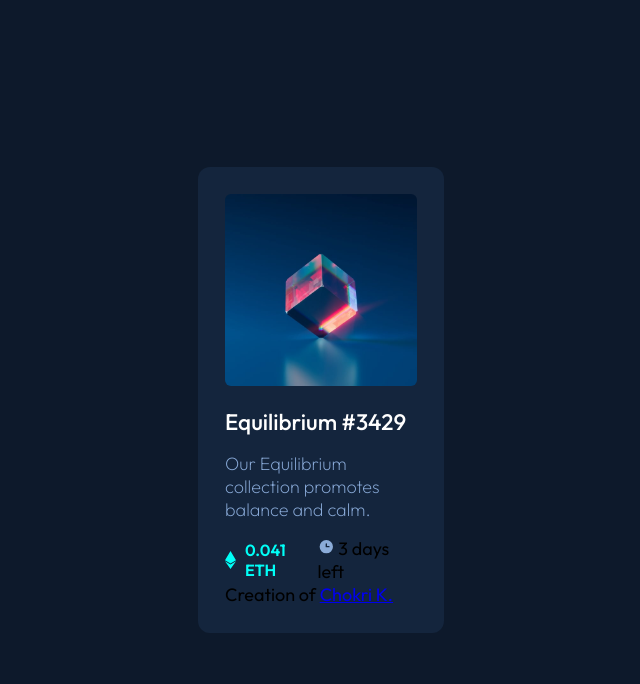
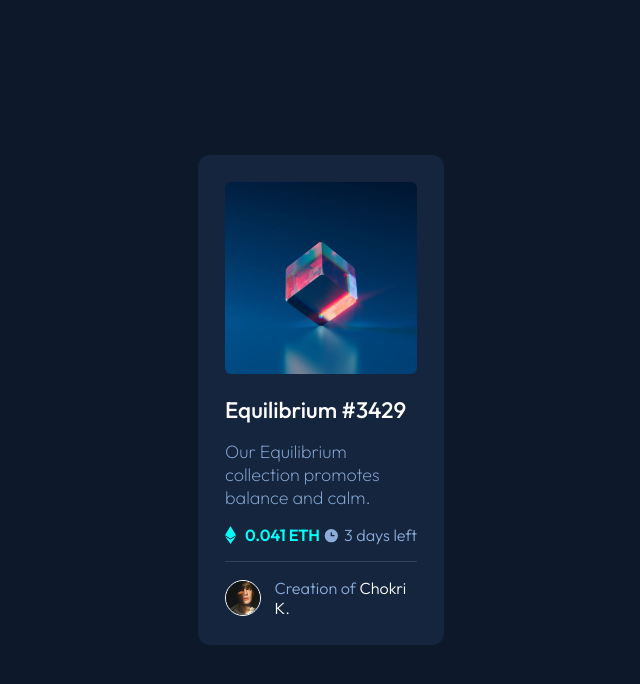
Before and after one commit to chokrikadoussi/nftcard, a plain HTML site: page index.html in a window 1280 px wide. Shown: the whole page, without its empty margins (319-959 px from the left). Drawn offline with Linux system fonts and the light colour scheme.

Commit message:
Styles done - Need to adjust hover effects

```diff
--- a/index.html
+++ b/index.html
@@ -24,17 +24,23 @@
       <h1 class="title">Equilibrium #3429</h1>
       <p>Our Equilibrium collection promotes balance and calm.</p>
       <div class="container-sub">
-        <div class="price">
+        <div class="align price">
           <img src="images/icon-ethereum.svg" alt="eth icon" />
           <p>0.041 ETH</p>
         </div>
-        <div>
+        <div class="align time">
           <img src="images/icon-clock.svg" alt="clock icon" />
-          3 days left
+          <p>3 days left</p>
         </div>
       </div>
-      <div class="creator">
-        Creation of <a href="http://google.com" target="_blank">Chokri K.</a>
+      <div class="creator align">
+        <img src="images/image-avatar.png" alt="avatar of somebody" />
+        <p>
+          Creation of
+          <a href="http://google.com" target="_blank" class="user-link"
+            >Chokri K.</a
+          >
+        </p>
       </div>
     </section>
   </body>
--- a/style.css
+++ b/style.css
@@ -37,11 +37,22 @@ body {
   border-radius: 6px;
 }
 
+/* Ajouter couleur lors du survol de l'image + icon */
+
+.eql-img:hover {
+  cursor: pointer;
+}
+
 .title {
   color: var(--White);
   font-weight: 500;
   font-size: 1.25rem;
   padding: 2vh 0;
+}
+
+.title:hover {
+  color: var(--Cyan);
+  cursor: pointer;
 }
 
 .card > p {
@@ -50,15 +61,16 @@ body {
   padding-bottom: 2vh;
 }
 
-.container-sub {
+.container-sub,
+.align {
   display: flex;
-  justify-content: space-between;
   align-items: center;
 }
 
-.price {
-  display: flex;
-  align-items: center;
+.container-sub {
+  justify-content: space-between;
+  padding-bottom: 2vh;
+  border-bottom: solid 0.5px var(--Dark-blue-line);
 }
 
 .price > p {
@@ -67,3 +79,36 @@ body {
   font-size: 0.9rem;
   margin-left: 0.5rem;
 }
+
+.time > p {
+  color: var(--Soft-blue);
+  font-size: 0.9rem;
+  font-weight: 300;
+  margin-left: 0.25rem;
+}
+
+.creator {
+  padding-top: 2vh;
+}
+
+.creator > img {
+  height: 2rem;
+  border: var(--White) 1px solid;
+  border-radius: 50%;
+}
+
+.creator > p {
+  font-size: 0.9rem;
+  color: var(--Soft-blue);
+  font-weight: 300;
+  padding-left: 0.75rem;
+}
+
+.user-link {
+  text-decoration: none;
+  color: var(--White);
+}
+
+.user-link:hover {
+  color: var(--Cyan);
+}
```
